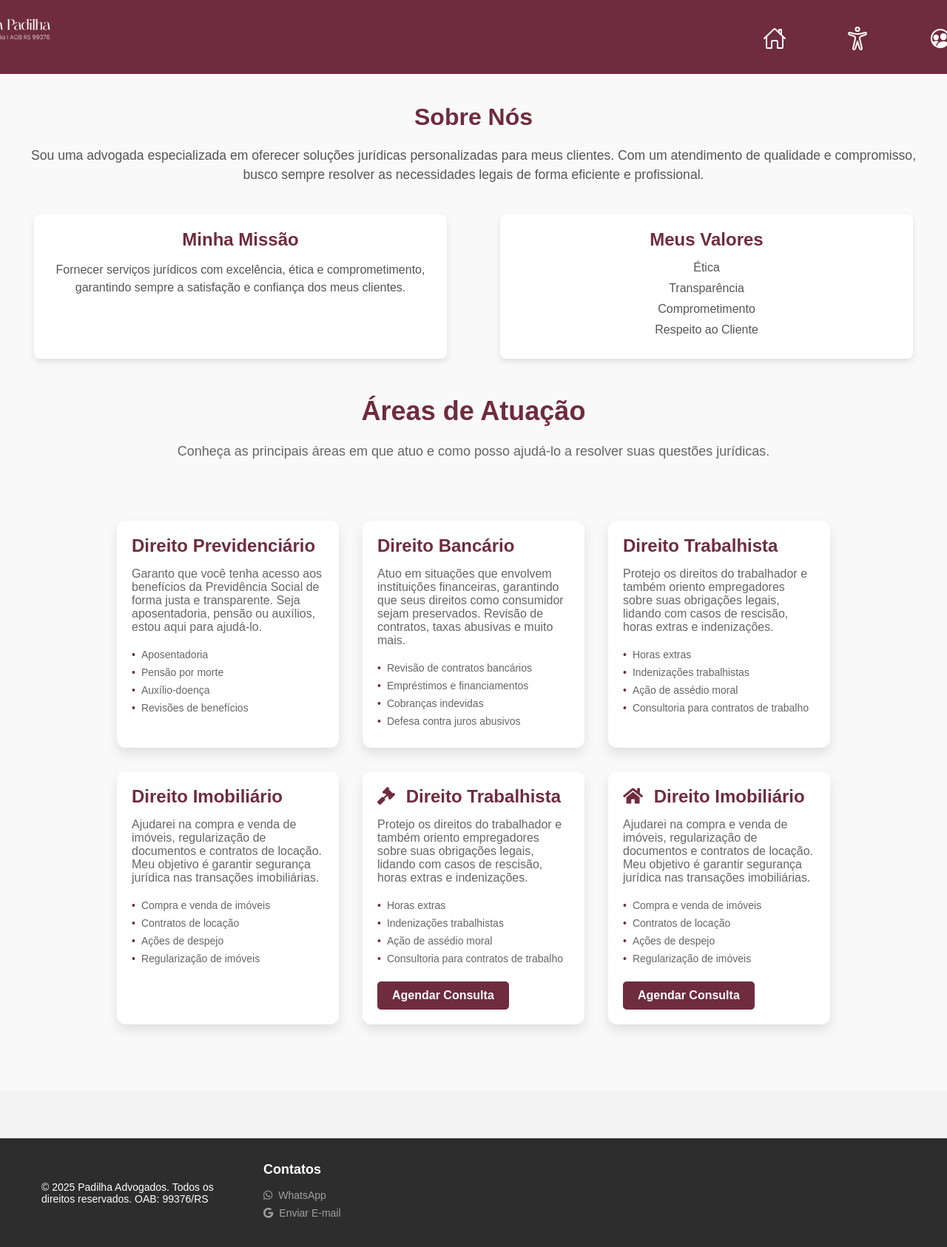
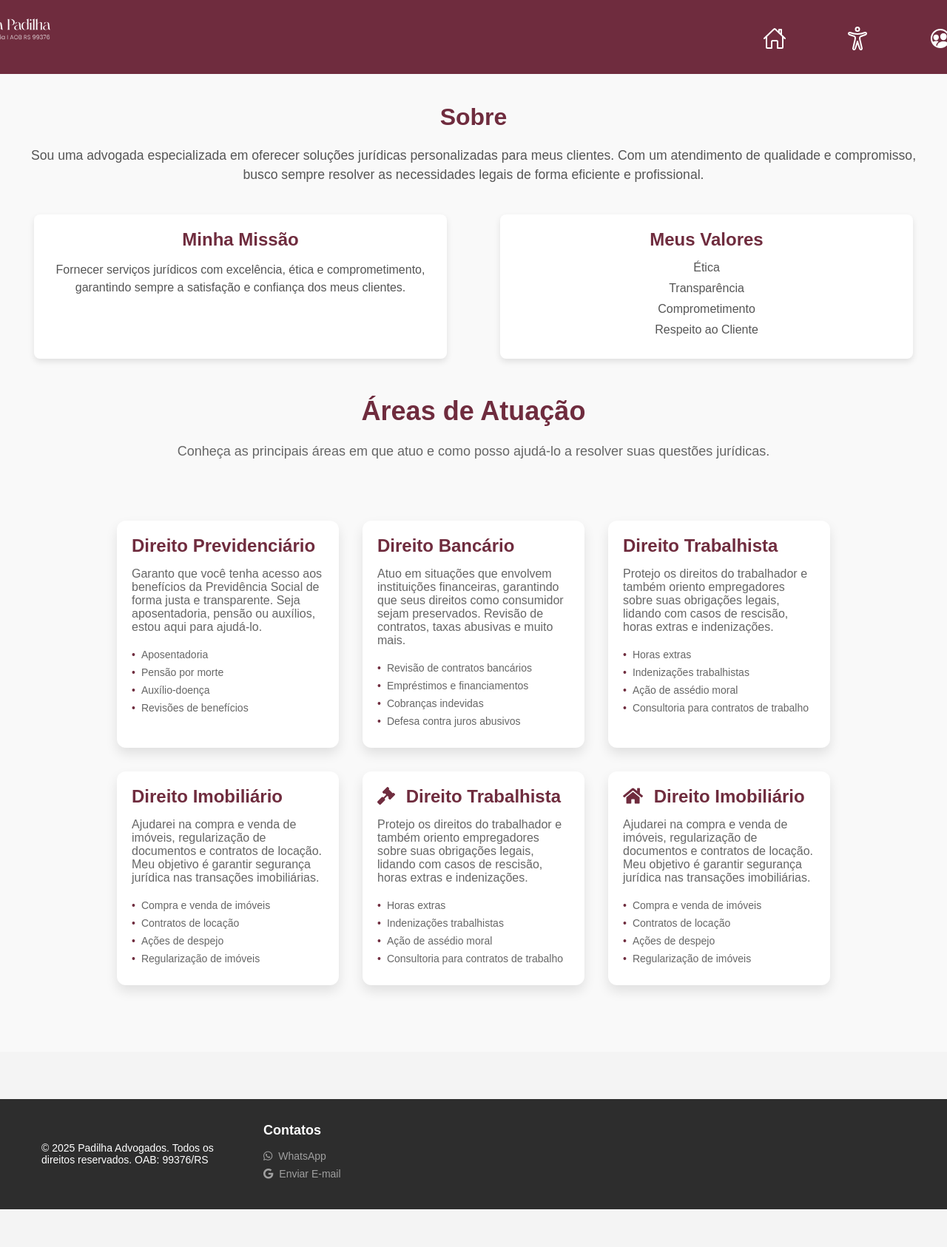
Before and after one commit to friarthur/Padilha, a website: page html/about.html in a window 1280 px wide. Shown: the top 1686 px of the page at 74% size. After the commit the page ends 1635 px from the top, so only its background shows below. Drawn offline with nearby package versions, Linux system fonts and the light colour scheme.

Commit message:
ajustes finais

```diff
--- a/html/about.html
+++ b/html/about.html
@@ -3,7 +3,7 @@
 <head>
     <meta charset="UTF-8">
     <meta name="viewport" content="width=device-width, initial-scale=1.0">
-    <title>Padilha Advogados</title>
+    <title>Padilha Advogados - Sobre</title>
     <link rel="stylesheet" href="/css/about.css">
     <link rel="icon" href="/img/logo-f.png" type="image/x-icon">
     <link href="https://cdnjs.cloudflare.com/ajax/libs/font-awesome/5.15.4/css/all.min.css" rel="stylesheet">
@@ -53,7 +53,7 @@
   </div>
   <!-- Seção "Sobre Nós" -->
   <section id="sobre-nos" class="sobre-nos">
-    <h2 class="titulo">Sobre Nós</h2>
+    <h2 class="titulo">Sobre</h2>
     <p class="descricao">
       Sou uma advogada especializada em oferecer soluções jurídicas personalizadas para meus clientes. Com um atendimento de qualidade e compromisso, busco sempre resolver as necessidades legais de forma eficiente e profissional.
     </p>
@@ -149,7 +149,7 @@
               <li>Ação de assédio moral</li>
               <li>Consultoria para contratos de trabalho</li>
             </ul>
-            <a href="https://wa.me/+5551991506782" class="btn-acao">Agendar Consulta</a>
+
           </div>
 
           <!-- Card Direito Imobiliário -->
@@ -164,7 +164,7 @@
               <li>Ações de despejo</li>
               <li>Regularização de imóveis</li>
             </ul>
-            <a href="https://wa.me/+5551991506782" class="btn-acao">Agendar Consulta</a>
+
           </div>
 
         </div>
```
Also changed, not shown: html/services.html (+1 -1 lines), html/talkme.html (+1 -1 lines), vercel.json.
